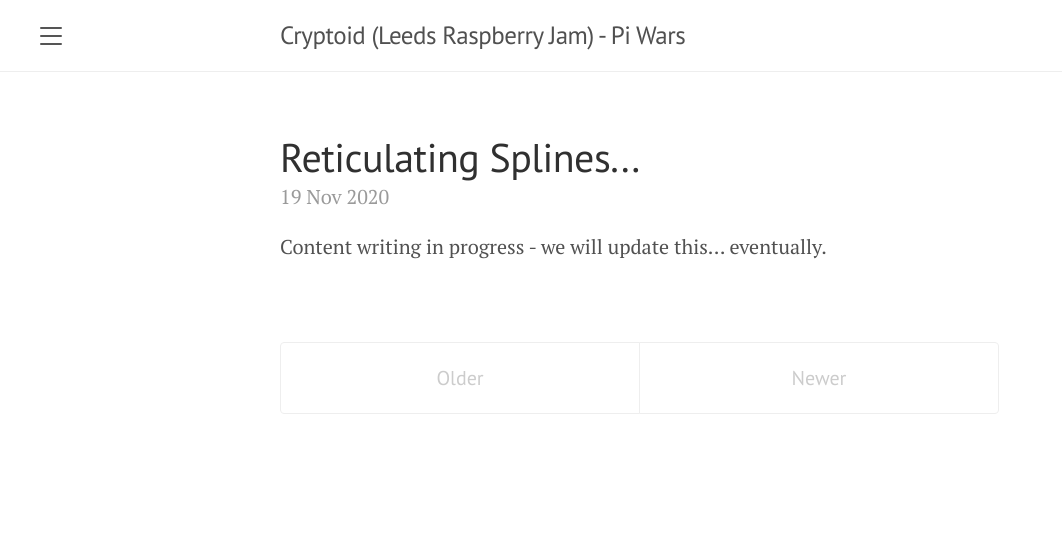
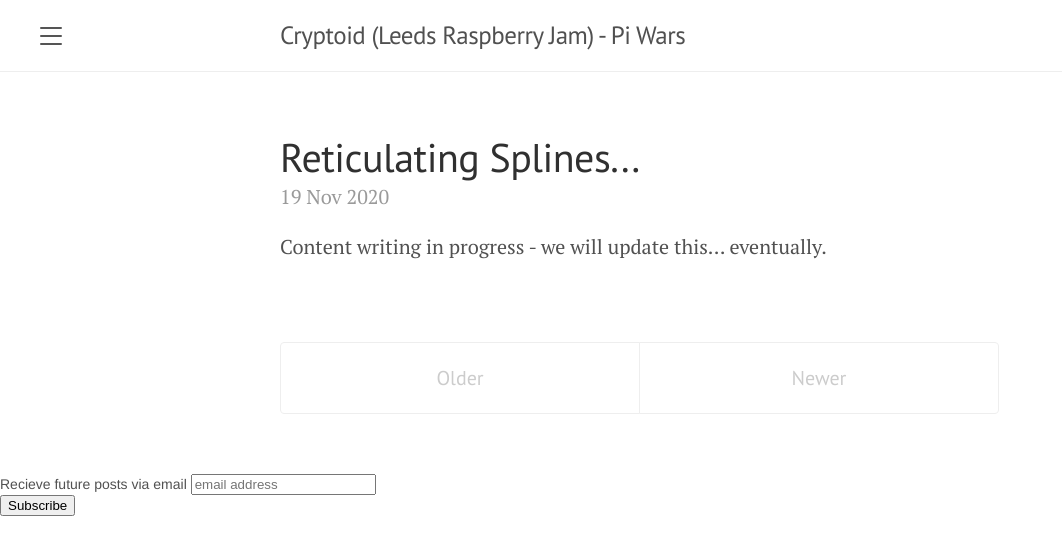
Before and after one commit to LeedsRaspJam/piwars, a Jekyll site: the page built from docs/index.html, in a window 1280 px wide. Shown: the top 555 px of the page, without its empty margins (0-1062 px from the left). Built offline with Jekyll 4.4.1, drawn with Linux system fonts in a browser that asks for light colours; the list of posts is cut into pages by our own code; comment, search, counter and statistics services are not loaded.

Commit message:
Add mc form - hopefully it'll work this time

```diff
--- /dev/null
+++ b/docs/_includes/form.html
@@ -0,0 +1,21 @@
+<div class="container-content">
+    <!-- Begin Mailchimp Signup Form -->
+        <link href="//cdn-images.mailchimp.com/embedcode/slim-10_7.css" rel="stylesheet" type="text/css">
+        <style type="text/css">
+            #mc_embed_signup{background:#fff; clear:left; font:14px Helvetica,Arial,sans-serif; }
+            /* Add your own Mailchimp form style overrides in your site stylesheet or in this style block.
+            We recommend moving this block and the preceding CSS link to the HEAD of your HTML file. */
+        </style>
+        <div id="mc_embed_signup">
+        <form action="https://leedsraspjam.us7.list-manage.com/subscribe/post?u=6ea82005eafc08e94d0cf24aa&amp;id=dfcc40b79b" method="post" id="mc-embedded-subscribe-form" name="mc-embedded-subscribe-form" class="validate" target="_blank" novalidate>
+            <div id="mc_embed_signup_scroll">
+            <label for="mce-EMAIL">Recieve future posts via email</label>
+            <input type="email" value="" name="EMAIL" class="email" id="mce-EMAIL" placeholder="email address" required>
+            <!-- real people should not fill this in and expect good things - do not remove this or risk form bot signups-->
+            <div style="position: absolute; left: -5000px;" aria-hidden="true"><input type="text" name="b_6ea82005eafc08e94d0cf24aa_dfcc40b79b" tabindex="-1" value=""></div>
+            <div class="clear"><input type="submit" value="Subscribe" name="subscribe" id="mc-embedded-subscribe" class="button"></div>
+            </div>
+        </form>
+        </div>
+    <!--End mc_embed_signup-->
+</div>
--- a/docs/_layouts/default.html
+++ b/docs/_layouts/default.html
@@ -25,7 +25,7 @@
     </div>
 
     <label for="sidebar-checkbox" class="sidebar-toggle"></label>
-
+    {% include form.html %}
     <script src='{{ site.baseurl }}/public/js/script.js'></script>
   </body>
 
```
